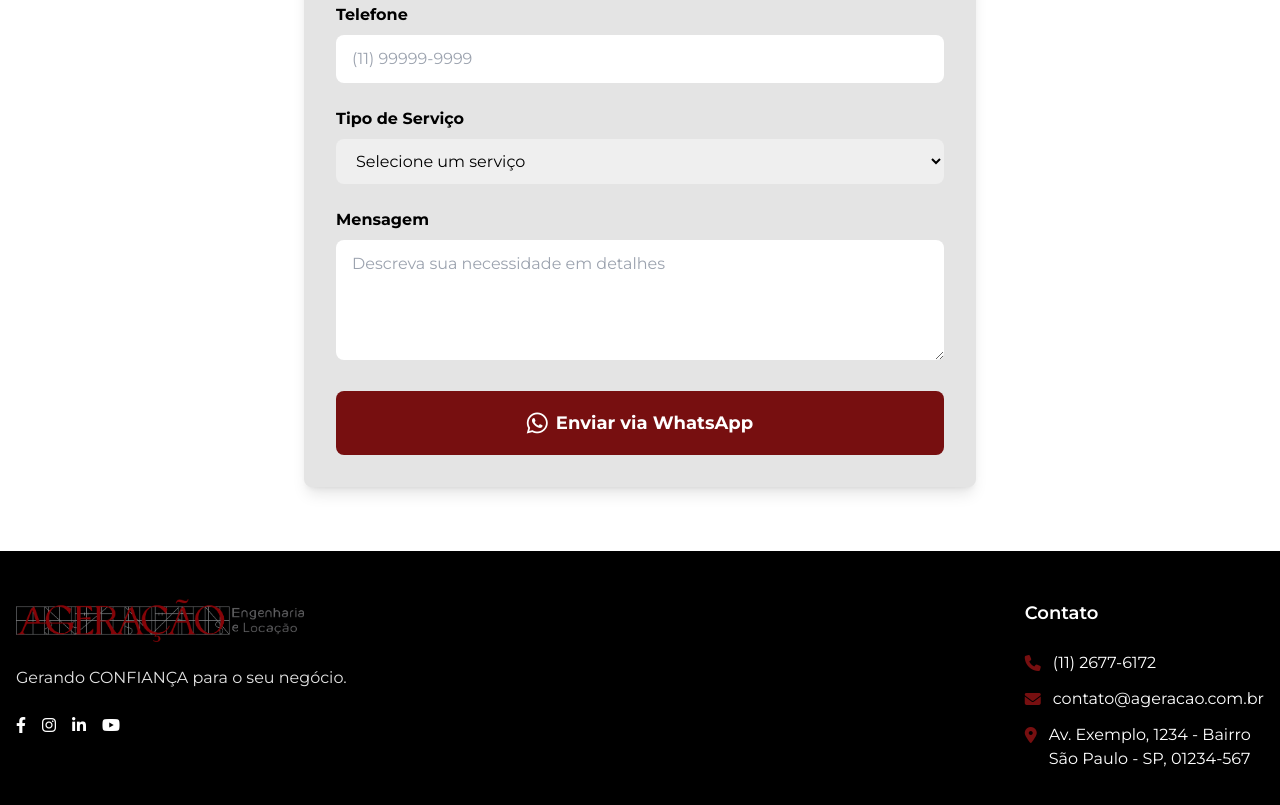
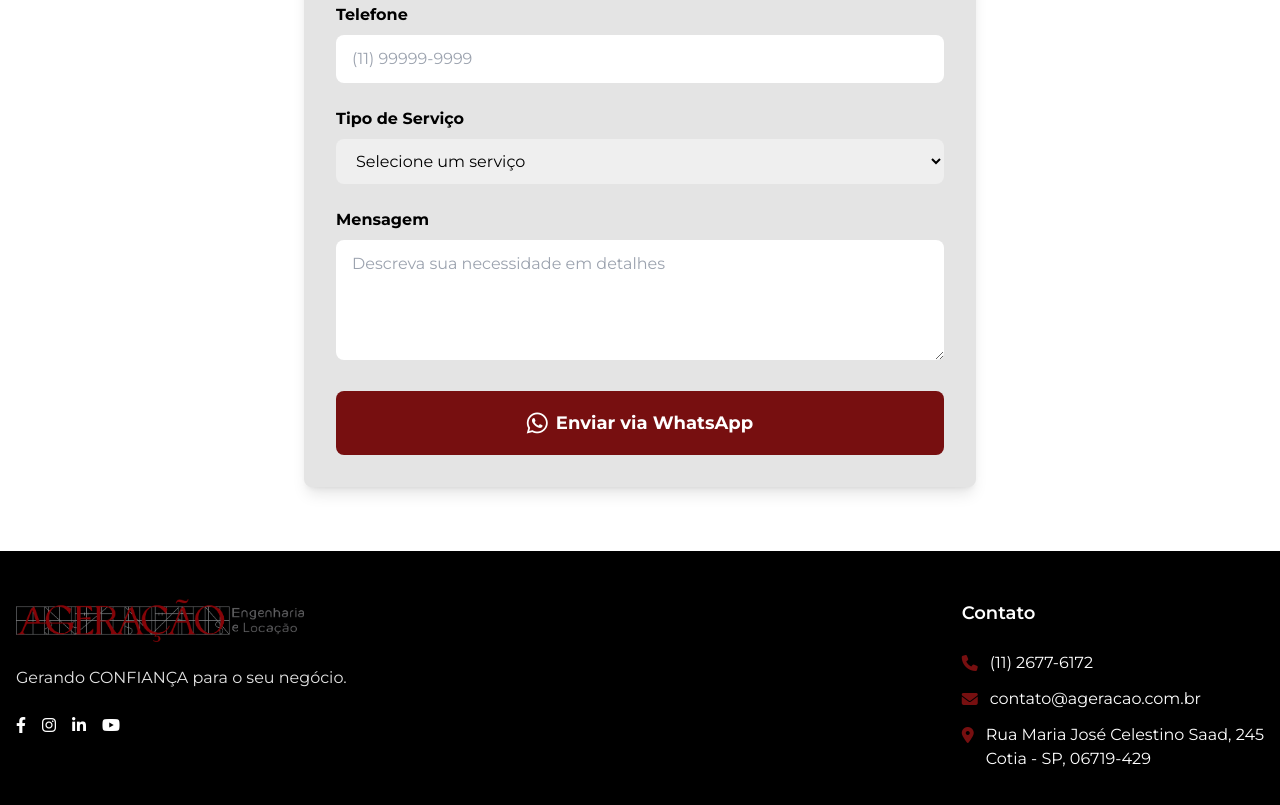
Before and after one commit to eoM4ths/site-ageracao, a plain HTML site: page index.html in a window 1280 px wide. Shown: the part 3801-4606 px from the top of the page. Drawn offline with nearby package versions, Linux system fonts and the light colour scheme.

Commit message:
Update index.html

```diff
--- a/index.html
+++ b/index.html
@@ -985,7 +985,7 @@ sustentabilidade dos nossos negócios. </p>
                         </li>
                         <li class="flex items-start">
                             <i class="fas fa-map-marker-alt mr-3 text-primary mt-1"></i>
-                            <span>Av. Exemplo, 1234 - Bairro<br>São Paulo - SP, 01234-567</span>
+                            <a href='https://www.google.com/maps/place/R.+Maria+Jos%C3%A9+Celestino+Saad,+245+-+Jardim+Isis,+Cotia+-+SP,+06719-429/data=!4m2!3m1!1s0x94cfa82e5ddf8fc3:0xae6e20c8d63e3a4f?sa=X&ved=1t:242&ictx=111'><span>Rua Maria José Celestino Saad, 245<br>Cotia - SP, 06719-429</span></a>
                             </li>
                             </ul>
                             </div>
```
